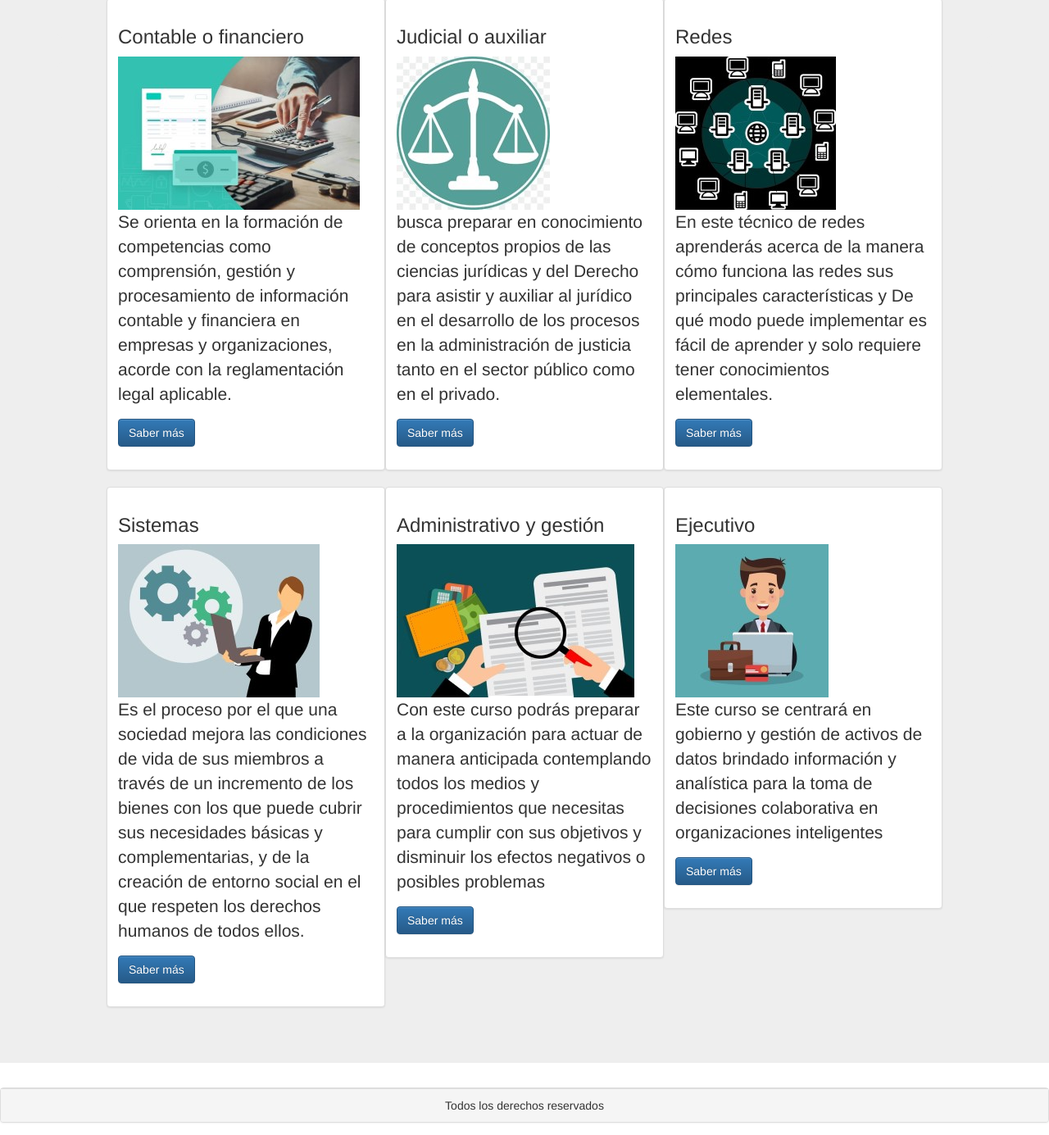
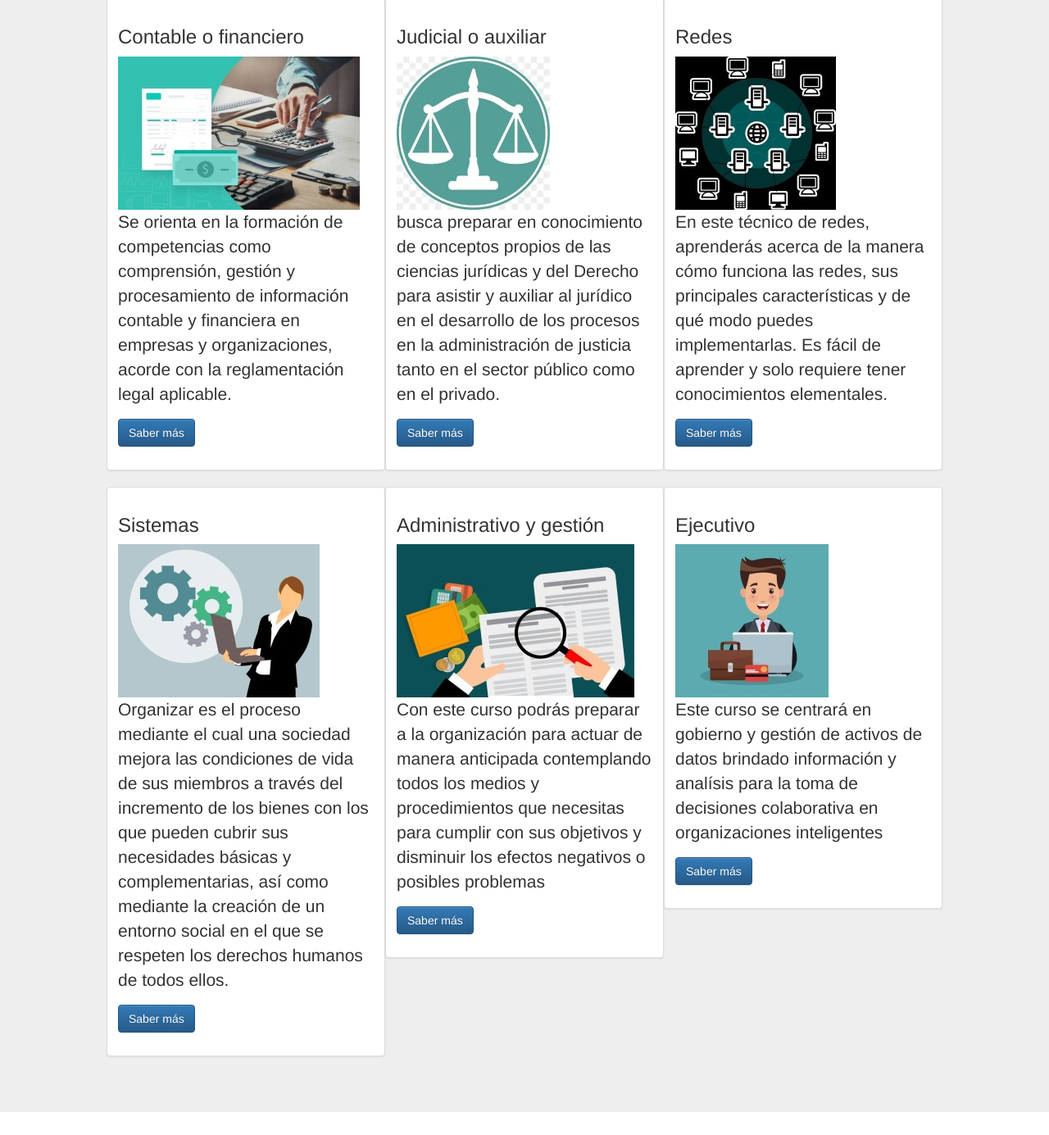
Before and after one commit to Josebernalt/Intecsis, a website: page public_html/Estudia.html in a window 1280 px wide. Shown: the part 389-1774 px from the top of the page at 82% size. Drawn offline with nearby package versions, Linux system fonts and the light colour scheme; files that its build step writes are made by us from their sources.

Commit message:
Update Estudia.html

```diff
--- a/public_html/Estudia.html
+++ b/public_html/Estudia.html
@@ -78,8 +78,8 @@ Click nbfs://nbhost/SystemFileSystem/Templates/ClientSide/html.html to edit this
                             <div class="caption">
                                 <h3>Redes</h3>
                                 <img src="img/Redes.jpg">
-                                <p>En este técnico de redes aprenderás acerca de la manera cómo funciona las
-                                    redes sus principales características y De qué modo puede implementar es
+                                <p>En este técnico de redes, aprenderás acerca de la manera cómo funciona las
+                                    redes, sus principales características y de qué modo puedes implementarlas. Es
                                     fácil de aprender y solo requiere tener conocimientos elementales.</p>
                                 <p><a href="#" class="btn btn-primary" role="button">Saber más</a></p>
                             </div>
@@ -93,10 +93,10 @@ Click nbfs://nbhost/SystemFileSystem/Templates/ClientSide/html.html to edit this
                             <div class="caption">
                                 <h3>Sistemas</h3>
                                 <img src="img/Sistemas.jpg">
-                                <p>Es el proceso por el que una sociedad mejora las condiciones de vida de
-                                    sus miembros a través de un incremento de los bienes con los que puede
-                                    cubrir sus necesidades básicas y complementarias, y de la creación de
-                                    entorno social en el que respeten los derechos humanos de todos ellos.</p>
+                                <p>Organizar es el proceso mediante el cual una sociedad mejora las condiciones de vida
+                                    de sus miembros a través del incremento de los bienes con los que pueden
+                                    cubrir sus necesidades básicas y complementarias, así como mediante la creación de
+                                    un entorno social en el que se respeten los derechos humanos de todos ellos.</p>
                                 <p><a href="#" class="btn btn-primary" role="button">Saber más</a></p>
                             </div>
                         </div>
@@ -116,7 +116,7 @@ Click nbfs://nbhost/SystemFileSystem/Templates/ClientSide/html.html to edit this
                                 <h3>Ejecutivo</h3>
                                 <img src="img/Ejecutivo.jpg">
                                 <p>Este curso se centrará en gobierno y gestión de activos de datos brindado
-                                    información y analística para la toma de decisiones colaborativa en
+                                    información y analísis para la toma de decisiones colaborativa en
                                     organizaciones inteligentes</p>
                                 <p><a href="#" class="btn btn-primary" role="button">Saber más</a></p>
                             </div>
```
